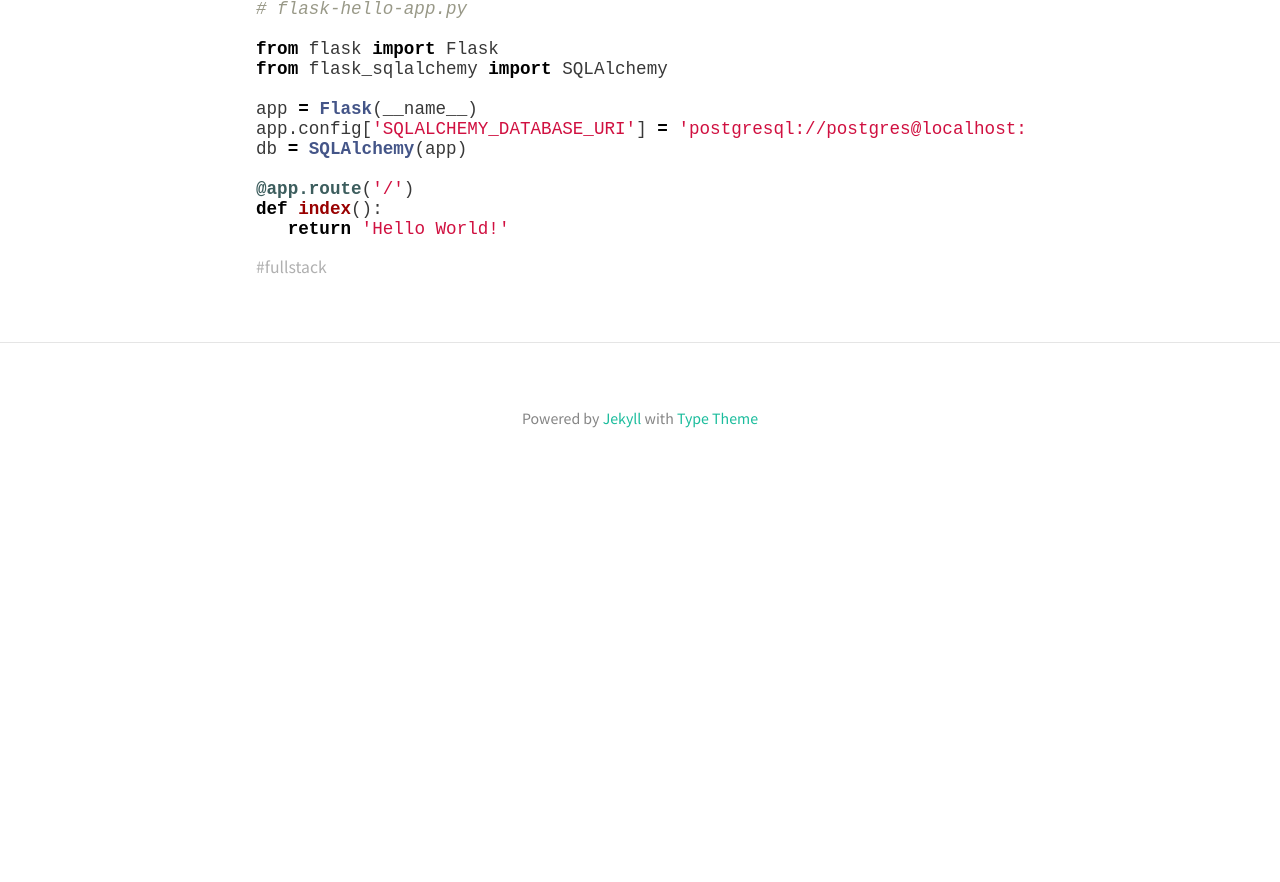
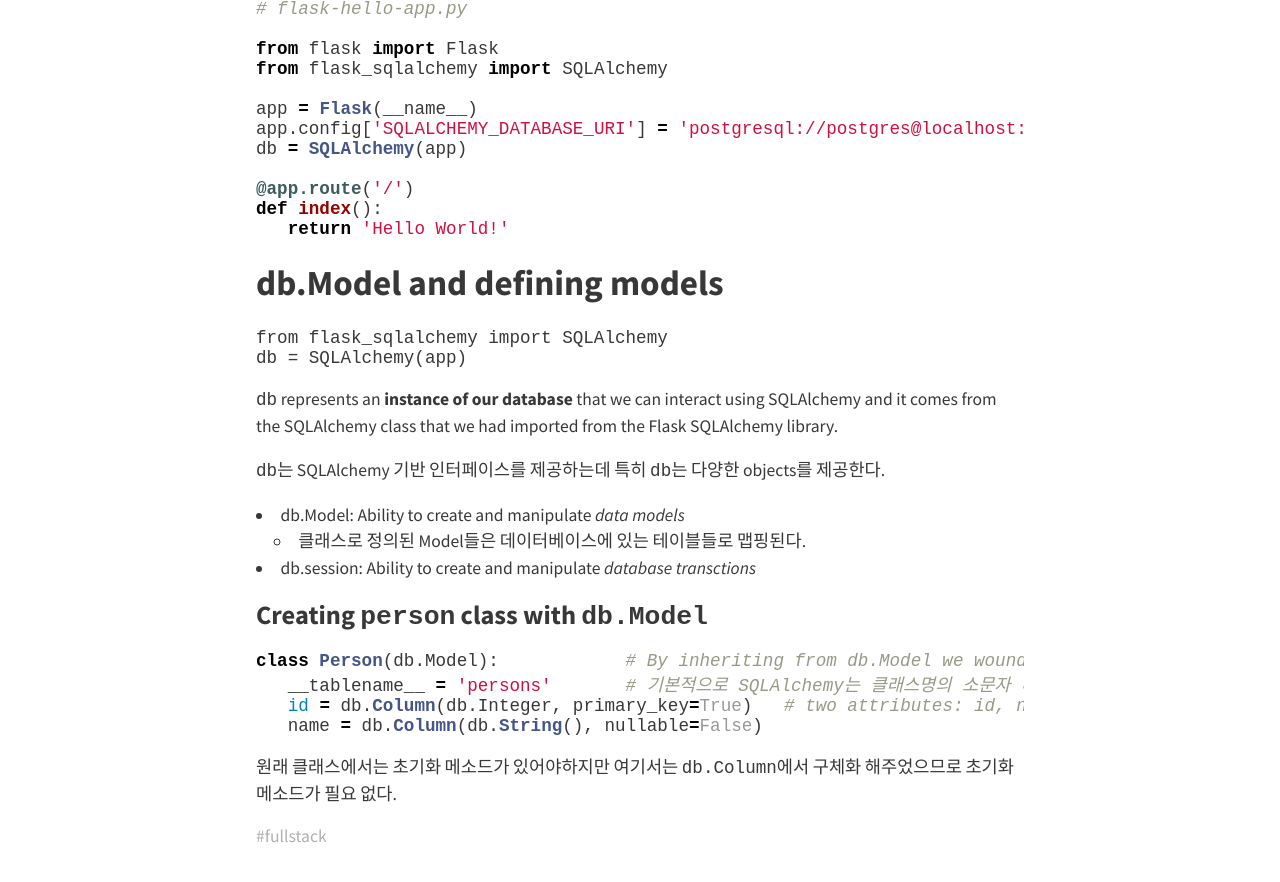
Before and after one commit to HyunlangBan/hyunlangban.github.io, a Jekyll site: the page built from _posts/2020-01-29-fullstack-06.md, in a window 1280 px wide and 900 px high, scrolled down 2550 px. Shown: the top 882 px of the window. Built offline with Jekyll 4.4.1, drawn with Linux system fonts in a browser that asks for light colours; nearby versions of some CDN libraries; before the commit the page ends 3045 px from its top, so only the background shows below that.

Commit message:
Update 2020-01-29-fullstack-06.md

````diff
--- a/_posts/2020-01-29-fullstack-06.md
+++ b/_posts/2020-01-29-fullstack-06.md
@@ -83,3 +83,24 @@ db = SQLAlchemy(app)
 def index():
    return 'Hello World!'
 ```
+
+## db.Model and defining models
+```
+from flask_sqlalchemy import SQLAlchemy
+db = SQLAlchemy(app)
+```
+`db` represents an **instance of our database** that we can interact using SQLAlchemy and it comes from the SQLAlchemy class that we had imported from the Flask SQLAlchemy library.
+
+`db`는 SQLAlchemy 기반 인터페이스를 제공하는데 특히 `db`는 다양한 objects를 제공한다.
+- db.Model: Ability to create and manipulate *data models*
+  - 클래스로 정의된 Model들은 데이터베이스에 있는 테이블들로 맵핑된다.
+- db.session: Ability to create and manipulate *database transctions*
+
+### Creating `person` class with `db.Model`
+```python
+class Person(db.Model):            # By inheriting from db.Model we wound up linking and connectiong to SQLAlchemy's mappings between classes and tables.
+   __tablename__ = 'persons'       # 기본적으로 SQLAlchemy는 클래스명의 소문자 버전으로 테이블 이름이 설정되지만 변경하고 싶을때
+   id = db.Column(db.Integer, primary_key=True)   # two attributes: id, name
+   name = db.Column(db.String(), nullable=False)
+```
+원래 클래스에서는 초기화 메소드가 있어야하지만 여기서는 `db.Column`에서 구체화 해주었으므로 초기화 메소드가 필요 없다.
````
